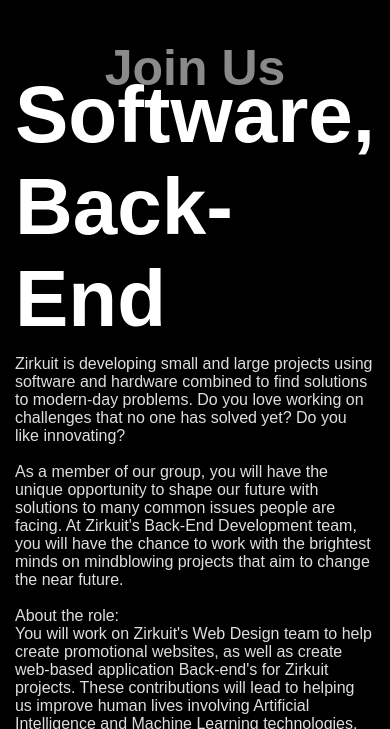
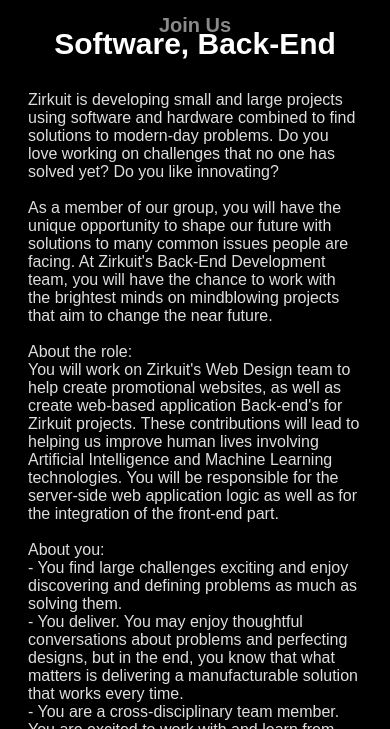
Before and after one commit to Zirkuit/zirkuit.github.io, a plain HTML site: page jobs/software-backend/index.html in a window 390 px wide. Shown: the part 115-844 px from the top of the page. Drawn offline with Linux system fonts and the light colour scheme; a web font is replaced by a local one.

Commit message:
Website is complely mobile friendly except job cards

```diff
--- a/jobs/jobs.css
+++ b/jobs/jobs.css
@@ -6,11 +6,6 @@
 body .logo {
     width: 200px;
     height: auto;
-}
-
-h1 {
-    margin-top: 30px;
-    margin-bottom: -40px;
 }
 
 .secondarytitle {
@@ -79,3 +74,93 @@
     font-size: 50px;
     color: var(--gray);
 }
+
+@media only screen and (max-width: 1000px) {
+    .smaller {
+        font-size: 70px;
+    }
+    .headertop {
+        font-size: 40px;
+    }
+    .secondarytitle {
+        font-size: 18px;
+    }
+}
+
+@media only screen and (max-width: 880px) {
+    .smaller {
+        font-size: 60px;
+    }
+    .headertop {
+        font-size: 30px;
+    }
+    .secondarytitle {
+        font-size: 17px;
+    }
+}
+
+@media only screen and (max-width: 700px) {
+    .smaller {
+        font-size: 50px;
+    }
+    .headertop {
+        font-size: 25px;
+        margin-bottom: 10px;
+    }
+    .maincontent {
+        padding-left: 20px;
+        padding-right: 20px;
+    }
+    .secondarytitle {
+        font-size: 16px;
+    }
+}
+
+@media only screen and (max-width: 600px) {
+    .smaller {
+        font-size: 40px;
+    }
+    .headertop {
+        font-size: 20px;
+    }
+    .secondarytitle {
+        font-size: 15px;
+    }
+}
+
+@media only screen and (max-width: 500px) {
+    .smaller {
+        font-size: 35px;
+    }
+    .headertop {
+        font-size: 20px;
+        margin-bottom: 20px;
+    }
+    .secondarytitle {
+        font-size: 13px;
+    }
+}
+
+@media only screen and (max-width: 460px) {
+    .smaller {
+        font-size: 30px;
+    }
+    .headertop {
+        font-size: 20px;
+    }
+    .secondarytitle {
+        font-size: 12px;
+    }
+}
+
+@media only screen and (max-width: 340px) {
+    .smaller {
+        font-size: 27px;
+    }
+    .headertop {
+        font-size: 20px;
+    }
+    .secondarytitle {
+        font-size: 10px;
+    }
+}
--- a/main.css
+++ b/main.css
@@ -30,6 +30,7 @@
     background-size: 200% 100%;
     background-position:left bottom;
     transition: .2s;
+    font-size: 16px;
 }
 
 .button:hover {
@@ -42,13 +43,16 @@
     height: fit-content;
     flex-direction: column;
     align-items: center;
-    padding-left: 20px;
-    padding-right: 20px;
+    padding-left: 50px;
+    padding-right: 50px;
 }
 
 h1 {
     font-weight: 700;
     font-size: 100px;
+    text-align: center;
+    margin-top: 30px;
+    margin-bottom: -40px;
 }
 
 a {
@@ -56,3 +60,51 @@
     margin: 0;
     cursor: pointer;
 }
+
+@media only screen and (max-width: 1000px) {
+    h1 {
+        font-size: 75px;
+    }
+}
+
+@media only screen and (max-width: 880px) {
+    h1 {
+        font-size: 65px;
+        margin-bottom: -30px;
+    }
+}
+
+@media only screen and (max-width: 700px) {
+    h1 {
+        font-size: 55px;
+        margin-bottom: -20px;
+    }
+}
+
+@media only screen and (max-width: 600px) {
+    h1 {
+        font-size: 45px;
+    }
+}
+
+@media only screen and (max-width: 500px) {
+    h1 {
+        font-size: 40px;
+    }
+}
+
+@media only screen and (max-width: 460px) {
+    h1 {
+        font-size: 35px;
+    }
+    .button {
+        padding: 15px;
+        font-size: 12px;
+    }
+}
+
+@media only screen and (max-width: 340px) {
+    h1 {
+        font-size: 32px;
+    }
+}
```
